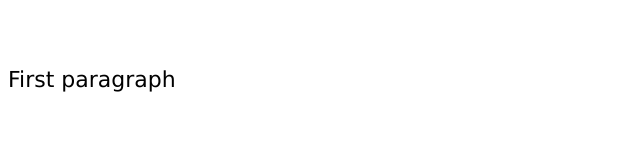
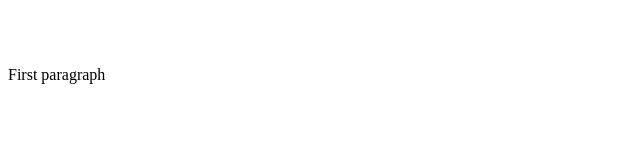
Before and after one commit to sirsasha78/first_project, a plain HTML site: page page1.html in a window 1280 px wide. Shown: the whole page, without its empty margins (0-640 px from the left). Drawn offline with Linux system fonts and the light colour scheme.

Commit message:
Revert "add some new features"
This reverts commit b6a664a125f22aef5df0412482dca6201e1e3efa.

```diff
--- a/page1.html
+++ b/page1.html
@@ -1,7 +1,6 @@
 <!DOCTYPE>
 <html>
 	<head>
-		<title>Page1 title</title>
 		<link rel="stylesheet" href="styles.css">
 	</head>
 <body>
--- a/styles.css
+++ b/styles.css
@@ -2,7 +2,3 @@ h1 {
   color: white;
   text-align: center;
 }
-p {
-  font-family: verdana;
-  font-size: 22px;
-}
```
Also changed, not shown: page2.html (+0 -1 lines).
